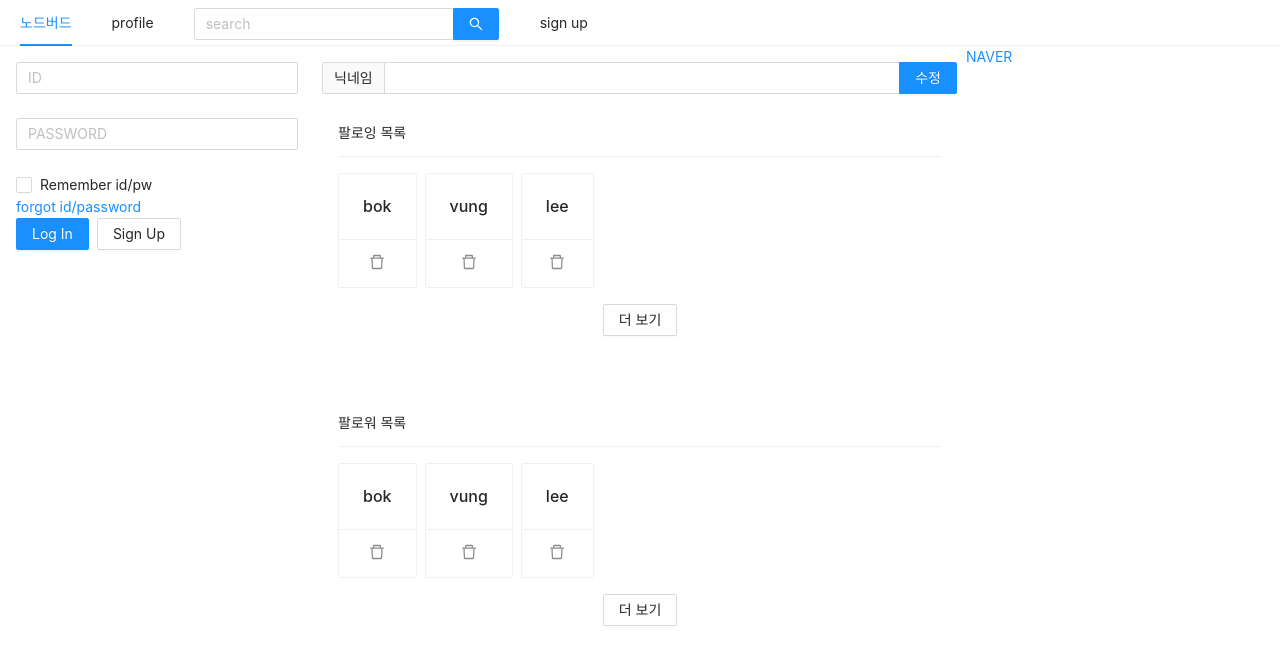
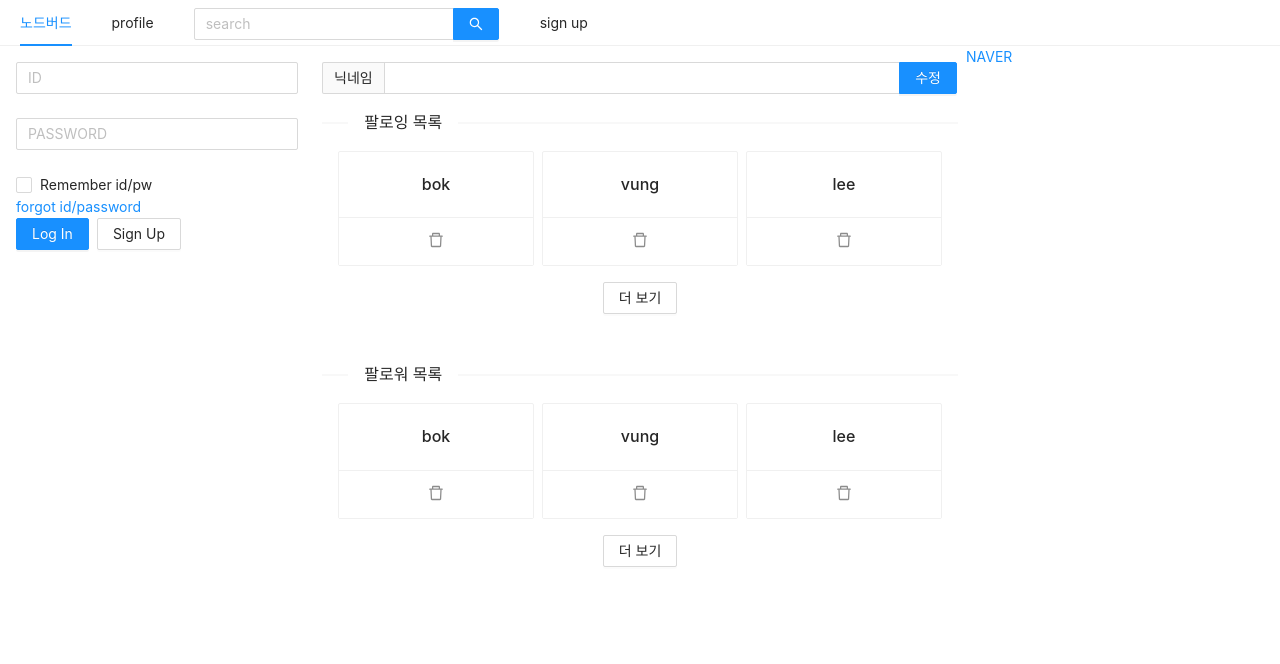
Before and after one commit to cjhmoves33/TIL, a Next.js app in the folder front/: page /profile in a window 1280 px wide. Shown: the top 664 px of the page. Built offline with nearby package versions, Linux system fonts and the light colour scheme.

Commit message:
css최적화

```diff
--- a/front/components/FollowList.jsx
+++ b/front/components/FollowList.jsx
@@ -1,26 +1,33 @@
+import { useMemo } from 'react'
 import PropTypes from 'prop-types';
-import { List, Button, Card } from 'antd';
+import { List, Button, Card, Divider } from 'antd';
 import { DeleteOutlined } from '@ant-design/icons';
 
 const FollowList = ({ header, data }) => {
+  const listStyle = useMemo( () => ({ padding: '0 1rem 1rem 1rem' , marginBottom: '2rem'}), []);
+  const gridStyle = useMemo( () => ({ gutter: 8, xs: 3, sm:2 ,md: 3, lg: 3, xl: 3}), []);
+  const loadStyle = useMemo( () => ({ textAlign: 'center' }), []);
+  const cardStyle = useMemo( () => ({ marginTop: '1rem', textAlign: 'center' }), []);
+  const dividerStyle = useMemo( () => ({ marginTop: '1rem', marginBottom: 0 }), []);
+
+  const cardAction = useMemo( () => ([<DeleteOutlined key='remove' />]), []);
+
   return (
+    <>
+      <Divider orientation='left' style={dividerStyle} >{header}</Divider>
       <List
-    style={{ padding: (0, '1rem'), marginBottom: '2rem' }}
-    grid={{ gutter: 8, xs: 3, sm:2 ,md: 4}}
-    // size='small'
-    // bordered
-    header={<div>{header}</div>}
-    loadMore={<div style={{ textAlign: 'center' }}><Button>더 보기</Button></div>}
+      style={listStyle}
+      grid={gridStyle}
+      loadMore={<div style={loadStyle}><Button>더 보기</Button></div>}
       dataSource={data}
       renderItem={ item => (
         <List.Item>
-        <Card actions={[<DeleteOutlined key='stop' />]} style={{ marginTop: '1rem', textAlign: 'center' }} >
+          <Card actions={cardAction} style={cardStyle} >
             <Card.Meta title={item.nickname} />
           </Card>
         </List.Item>
-    )}
-    >
-    </List>
+      )} />
+      </>
   )
 };
 
```
Lines whose indentation alone changed are shown as unchanged.
